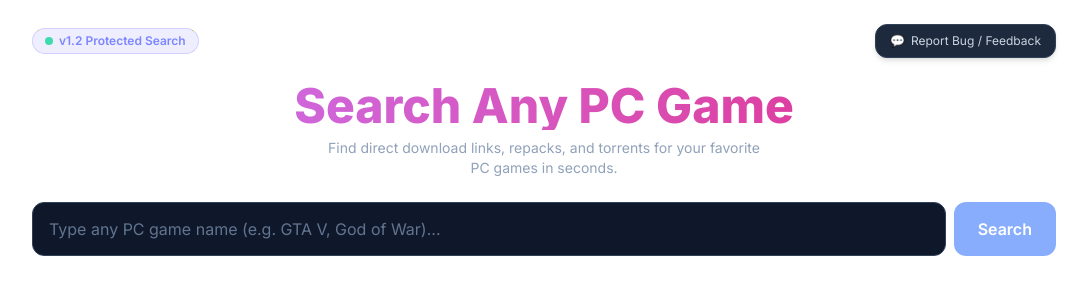
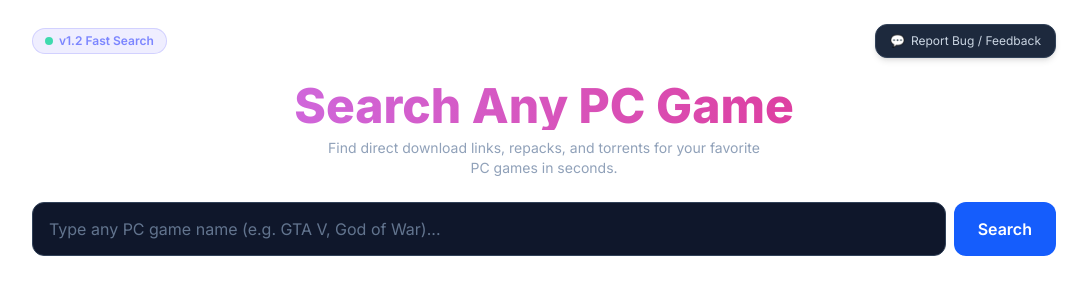
Before and after one commit to gcmshan/cyberhub-indexer, a Next.js app: page / in a window 1280 px wide. Shown: the top 300 px of the page, without its empty margins (96-1183 px from the left). Built offline with nearby package versions, Linux system fonts and the light colour scheme.

Commit message:
removed turnstile

```diff
--- a/components/AllInOneSearch.tsx
+++ b/components/AllInOneSearch.tsx
@@ -2,11 +2,8 @@
 
 import FeedbackModal from "./FeedbackModal";
 import React, { useState, useEffect, useRef } from "react";
-import { Turnstile } from "@marsidev/react-turnstile";
 
 const API_BASE_URL = "https://withered-moon-9290.gcmshan.workers.dev";
-// Cloudflare Dashboard එකෙන් ලැබුණු Site Key එක
-const TURNSTILE_SITE_KEY = "0x4AAAAAAAr1XN4vio_TWdNk";
 
 interface AllInOneSearchProps {
   initialQuery?: string;
@@ -20,10 +17,6 @@ export default function AllInOneSearch({ initialQuery = "" }: AllInOneSearchProp
   const [results, setResults] = useState<any[]>([]);
   const [trustedSites, setTrustedSites] = useState<any[]>([]);
   const [loading, setLoading] = useState(false);
-
-  // Turnstile Verification States
-  const [isVerified, setIsVerified] = useState(false);
-  const [turnstileToken, setTurnstileToken] = useState("");
 
   const [isFeedbackOpen, setIsFeedbackOpen] = useState(false);
   const searchRef = useRef<HTMLDivElement>(null);
@@ -89,12 +82,7 @@ export default function AllInOneSearch({ initialQuery = "" }: AllInOneSearchProp
     setLoading(true);
     try {
       const res = await fetch(
-        `${API_BASE_URL}/api/search?q=${encodeURIComponent(searchQuery)}`,
-        {
-          headers: {
-            "cf-turnstile-response": turnstileToken,
-          },
-        }
+        `${API_BASE_URL}/api/search?q=${encodeURIComponent(searchQuery)}`
       );
 
       if (!res.ok) {
@@ -151,24 +139,10 @@ export default function AllInOneSearch({ initialQuery = "" }: AllInOneSearchProp
 
   return (
     <div className="w-full px-4 text-white py-6">
-      {/* Invisible Turnstile Component */}
-      <div className="hidden">
-        <Turnstile
-          siteKey={TURNSTILE_SITE_KEY}
-          onSuccess={(token) => {
-            setTurnstileToken(token);
-            setIsVerified(true);
-          }}
-          options={{
-            size: "invisible",
-          }}
-        />
-      </div>
-
       <div className="flex justify-between items-center max-w-5xl mx-auto mb-6">
         <span className="text-xs font-semibold text-indigo-400 bg-indigo-500/10 border border-indigo-500/20 px-3 py-1 rounded-full flex items-center gap-1.5">
           <span className="w-2 h-2 rounded-full bg-emerald-400 animate-pulse"></span>
-          v1.2 Protected Search
+          v1.2 Fast Search
         </span>
         <button
           onClick={() => setIsFeedbackOpen(true)}
@@ -209,7 +183,7 @@ export default function AllInOneSearch({ initialQuery = "" }: AllInOneSearchProp
             />
             <button
               type="submit"
-              disabled={loading || !isVerified}
+              disabled={loading}
               className="bg-blue-600 hover:bg-blue-500 text-white font-semibold px-6 py-3.5 rounded-xl transition-colors disabled:opacity-50 flex items-center gap-2"
             >
               {loading ? "Searching..." : "Search"}
```
